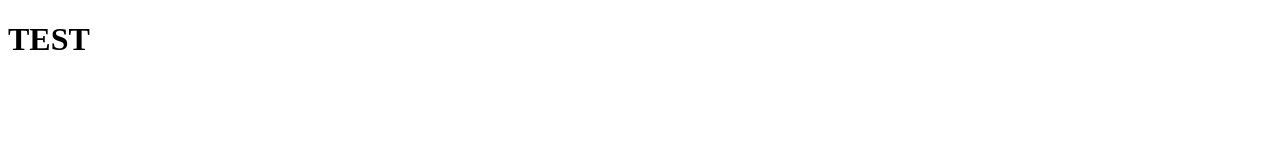
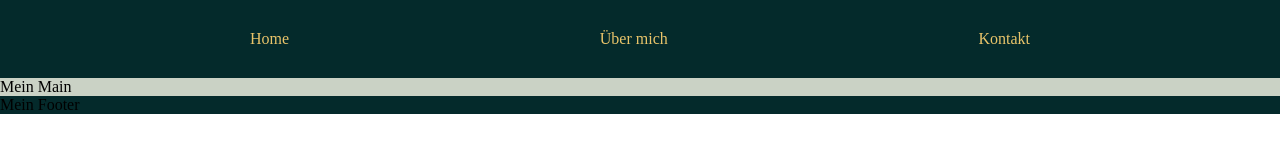
Before and after one commit to larissawernle/IM1_XTEINK_X4_ereader, a plain HTML site: page index.html in a window 1280 px wide. Drawn offline with Linux system fonts and the light colour scheme.

Commit message:
css file erstellt und erste Elemente im HTML eingefügt

```diff
--- /dev/null
+++ b/css/style.css
@@ -0,0 +1,45 @@
+:root {
+    --color-primary: #042A2B;
+    --background-light: #CAD2C5;
+    --background-dark: #548687;
+    --text-light: #3F5C78;
+    --text-dark: #202B36;
+    --primary-contrast: #E9C46A;
+
+
+}
+
+* {
+    margin: 0;
+    padding: 0;
+}
+
+header {
+    background-color: var(--color-primary);
+    padding: 30px 250px;
+    ul{
+        display:flex;
+        flex-direction: row;
+        justify-content: space-between;
+        align-items: flex-end;
+
+        li {
+            list-style: none;
+
+            a{
+                color: var(--primary-contrast);
+                text-decoration: none;
+
+            }
+        }
+    }
+
+}
+
+main {
+    background-color: var(--background-light);
+}
+
+footer{
+    background-color: var(--color-primary);
+}
--- a/index.html
+++ b/index.html
@@ -5,9 +5,33 @@
     <meta name="viewport"
           content="width=device-width, user-scalable=no, initial-scale=1.0, maximum-scale=1.0, minimum-scale=1.0">
     <meta http-equiv="X-UA-Compatible" content="ie=edge">
-    <title>Document</title>
+    <link rel="stylesheet" href="css/style.css">
+    <title>XTEINK X4</title>
 </head>
 <body>
-<h1>TEST</h1>
+    <header>
+        <nav>
+            <ul>
+                <li>
+                    <a href="">Home</a>
+                </li>
+                <li>
+                    <a href="">Über mich</a>
+                </li>
+                <li>
+                    <a href="">Kontakt</a>
+                </li>
+            </ul>
+        </nav>
+
+    </header>
+
+    <main>
+        Mein Main
+    </main>
+
+    <footer>
+        Mein Footer
+    </footer>
 </body>
 </html>
```
